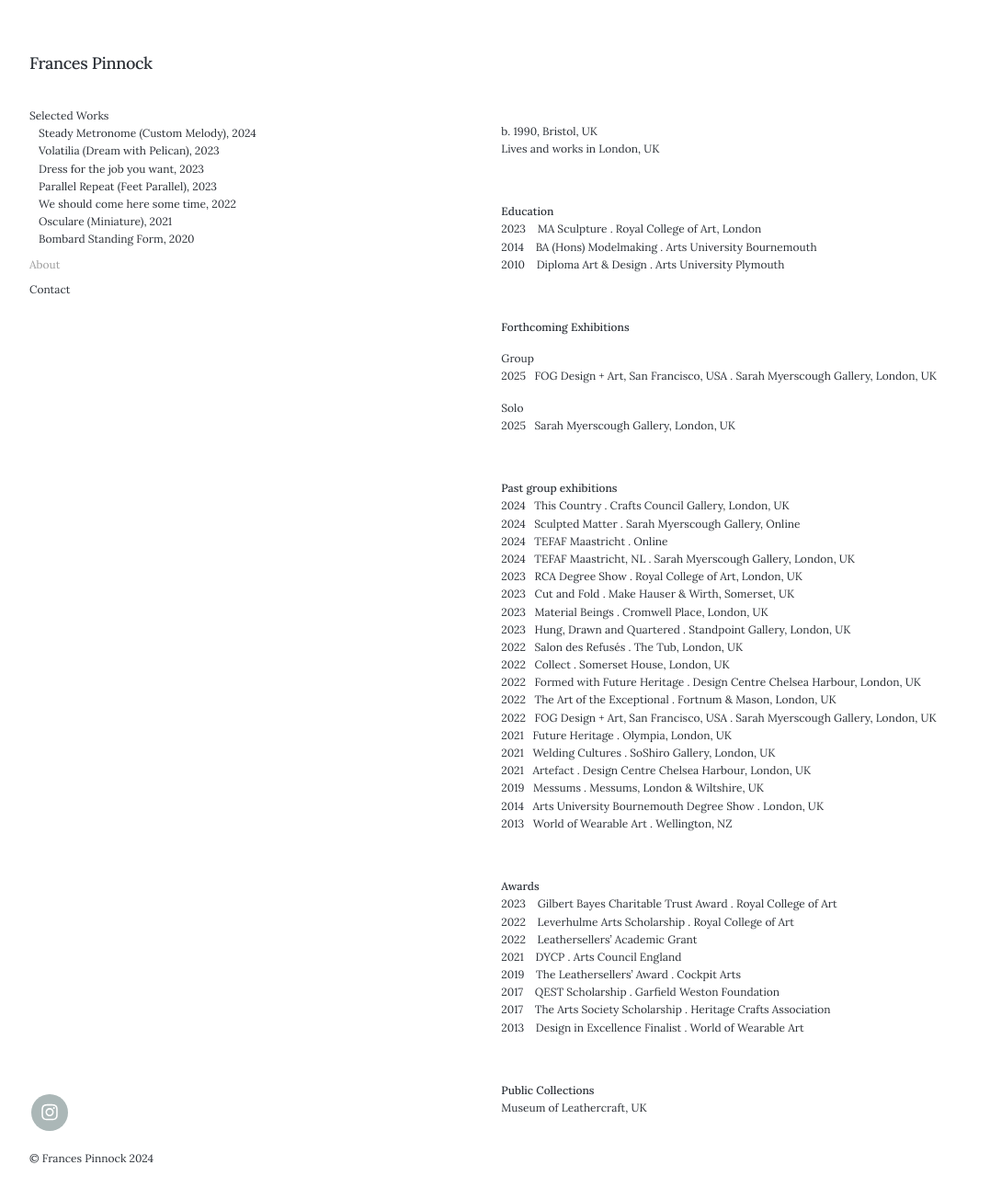
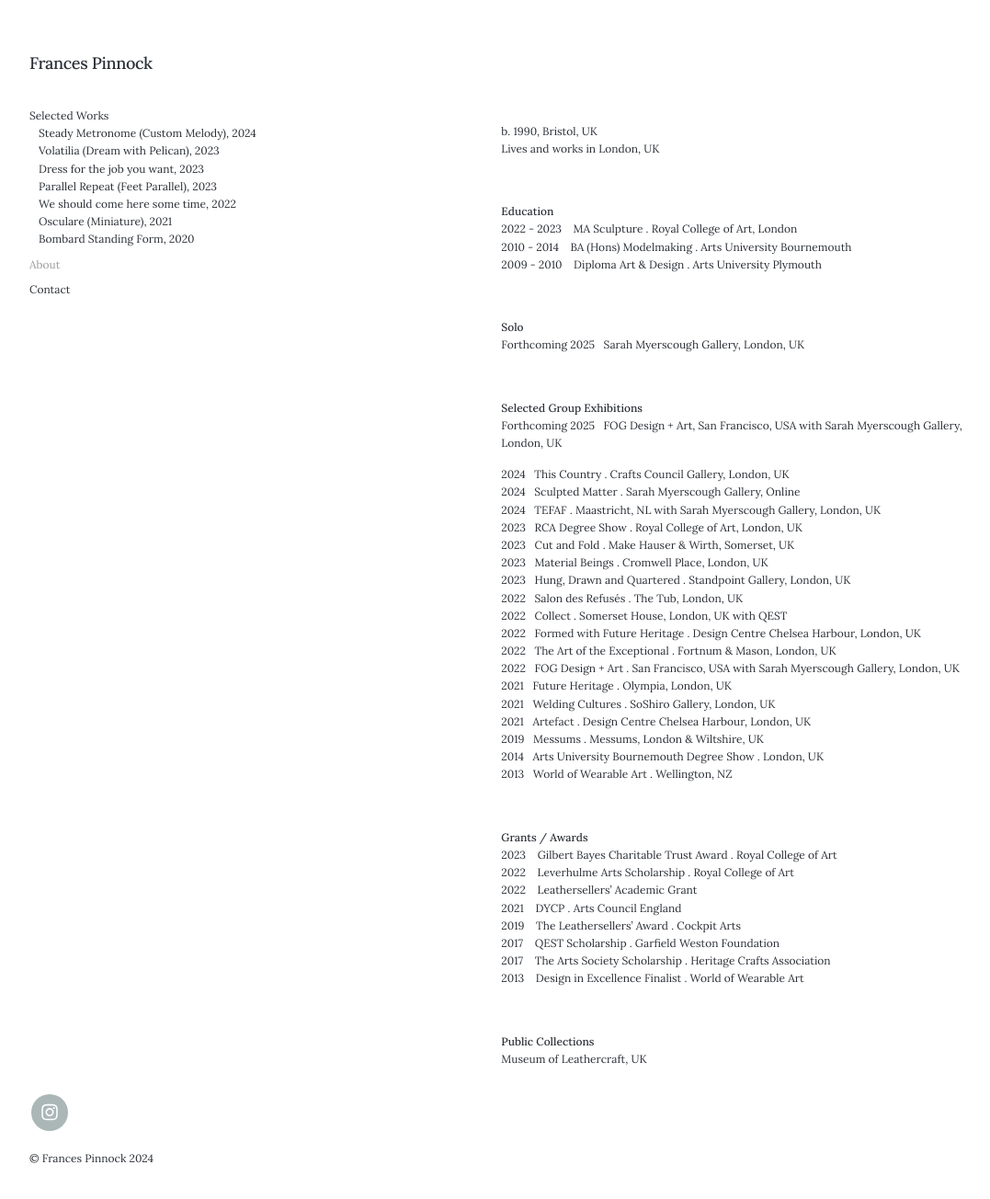
Before and after one commit to francespinnock/francespinnock.github.io, a Jekyll site: the page built from _pages/about.md, in a window 1280 px wide and 1309 px high. Shown: the top 1304 px of the window at 92% size, without its empty margins (28-1105 px from the left). Built offline with Jekyll 4.4.1, drawn with Linux system fonts in a browser that asks for light colours; nearby versions of some CDN libraries; some web fonts are replaced.

Commit message:
Update about.md

```diff
--- a/_pages/about.md
+++ b/_pages/about.md
@@ -13,36 +13,32 @@ Lives and works in London, UK
 <br />
 
 **Education**
-2023&nbsp;&nbsp;&nbsp; MA Sculpture . Royal College of Art, London
-2014&nbsp;&nbsp;&nbsp; BA (Hons) Modelmaking . Arts University Bournemouth
-2010&nbsp;&nbsp;&nbsp; Diploma Art & Design . Arts University Plymouth
+2022 - 2023&nbsp;&nbsp;&nbsp; MA Sculpture . Royal College of Art, London
+2010 - 2014&nbsp;&nbsp;&nbsp; BA (Hons) Modelmaking . Arts University Bournemouth
+2009 - 2010&nbsp;&nbsp;&nbsp; Diploma Art & Design . Arts University Plymouth
 
 <br />
 
-**Forthcoming Exhibitions**
-
-Group
-2025&nbsp;&nbsp;&nbsp;FOG Design + Art, San Francisco, USA . Sarah Myerscough Gallery, London, UK
-
-Solo
-2025&nbsp;&nbsp;&nbsp;Sarah Myerscough Gallery, London, UK
+**Solo**
+Forthcoming 2025&nbsp;&nbsp;&nbsp;Sarah Myerscough Gallery, London, UK
 
 <br />
 
-**Past group exhibitions**
+**Selected Group Exhibitions**
+Forthcoming 2025&nbsp;&nbsp;&nbsp;FOG Design + Art, San Francisco, USA with Sarah Myerscough Gallery, London, UK
+
 2024&nbsp;&nbsp;&nbsp;This Country . Crafts Council Gallery, London, UK
 2024&nbsp;&nbsp;&nbsp;Sculpted Matter . Sarah Myerscough Gallery, Online
-2024&nbsp;&nbsp;&nbsp;TEFAF Maastricht . Online
-2024&nbsp;&nbsp;&nbsp;TEFAF Maastricht, NL . Sarah Myerscough Gallery, London, UK
+2024&nbsp;&nbsp;&nbsp;TEFAF . Maastricht, NL with Sarah Myerscough Gallery, London, UK
 2023&nbsp;&nbsp;&nbsp;RCA Degree Show . Royal College of Art, London, UK
 2023&nbsp;&nbsp;&nbsp;Cut and Fold . Make Hauser & Wirth, Somerset, UK
 2023&nbsp;&nbsp;&nbsp;Material Beings . Cromwell Place, London, UK
 2023&nbsp;&nbsp;&nbsp;Hung, Drawn and Quartered . Standpoint Gallery, London, UK
 2022&nbsp;&nbsp;&nbsp;Salon des Refusés . The Tub, London, UK
-2022&nbsp;&nbsp;&nbsp;Collect . Somerset House, London, UK
+2022&nbsp;&nbsp;&nbsp;Collect . Somerset House, London, UK with QEST
 2022&nbsp;&nbsp;&nbsp;Formed with Future Heritage . Design Centre Chelsea Harbour, London, UK
 2022&nbsp;&nbsp;&nbsp;The Art of the Exceptional . Fortnum & Mason, London, UK
-2022&nbsp;&nbsp;&nbsp;FOG Design + Art, San Francisco, USA . Sarah Myerscough Gallery, London, UK
+2022&nbsp;&nbsp;&nbsp;FOG Design + Art . San Francisco, USA with Sarah Myerscough Gallery, London, UK
 2021&nbsp;&nbsp;&nbsp;Future Heritage . Olympia, London, UK
 2021&nbsp;&nbsp;&nbsp;Welding Cultures . SoShiro Gallery, London, UK
 2021&nbsp;&nbsp;&nbsp;Artefact . Design Centre Chelsea Harbour, London, UK
@@ -52,7 +48,7 @@ Solo
 
 <br />
 
-**Awards**
+**Grants / Awards**
 2023&nbsp;&nbsp;&nbsp; Gilbert Bayes Charitable Trust Award . Royal College of Art
 2022&nbsp;&nbsp;&nbsp; Leverhulme Arts Scholarship . Royal College of Art
 2022&nbsp;&nbsp;&nbsp; Leathersellers' Academic Grant
```
